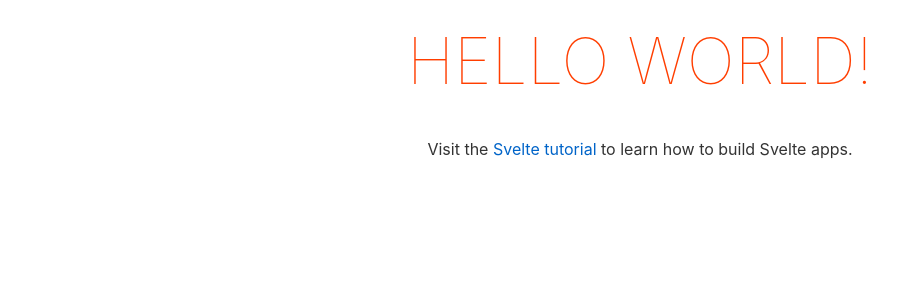
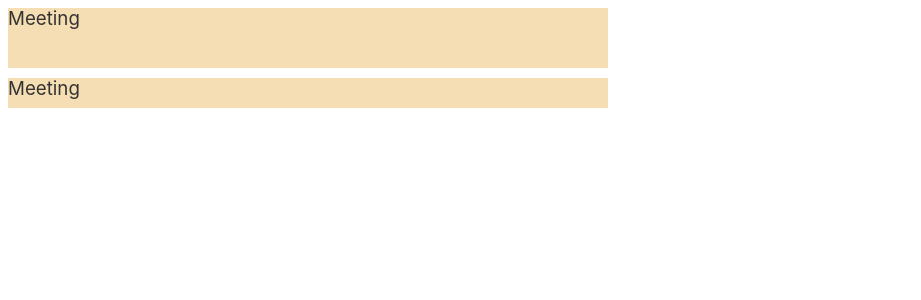
Before and after one commit to Auroratide/secretary-scramble, a Svelte app: page / in a window 1280 px wide. Shown: the top 300 px of the page, without its empty margins (0-921 px from the left). Built offline with nearby package versions, Linux system fonts and the light colour scheme.

Commit message:
Add a couple of basic meetings

```diff
--- a/src/App.svelte
+++ b/src/App.svelte
@@ -1,30 +1,16 @@
 <script>
-	export let name;
+	import Meeting from './Meeting.svelte'
 </script>
 
 <main>
-	<h1>Hello {name}!</h1>
-	<p>Visit the <a href="https://svelte.dev/tutorial">Svelte tutorial</a> to learn how to build Svelte apps.</p>
+	<div class="meetings">
+		<Meeting duration={60} />
+		<Meeting duration={30} />
+	</div>
 </main>
 
 <style>
-	main {
-		text-align: center;
-		padding: 1em;
-		max-width: 240px;
-		margin: 0 auto;
-	}
-
-	h1 {
-		color: #ff3e00;
-		text-transform: uppercase;
-		font-size: 4em;
-		font-weight: 100;
-	}
-
-	@media (min-width: 640px) {
-		main {
-			max-width: none;
-		}
+	.meetings {
+		width: 600px;
 	}
 </style>
--- /dev/null
+++ b/src/Meeting.svelte
@@ -0,0 +1,14 @@
+<script>
+    export let duration // minutes
+</script>
+
+<article style:height="{duration}px">
+    <h3>Meeting</h3>
+</article>
+
+<style>
+    article {
+        background: wheat;
+        margin-bottom: 10px;
+    }
+</style>
--- /dev/null
+++ b/src/game.js
@@ -0,0 +1 @@
+// export const createMeeting = ()
--- a/src/main.js
+++ b/src/main.js
@@ -2,9 +2,6 @@ import App from './App.svelte';
 
 const app = new App({
 	target: document.body,
-	props: {
-		name: 'world'
-	}
 });
 
 export default app;
```
